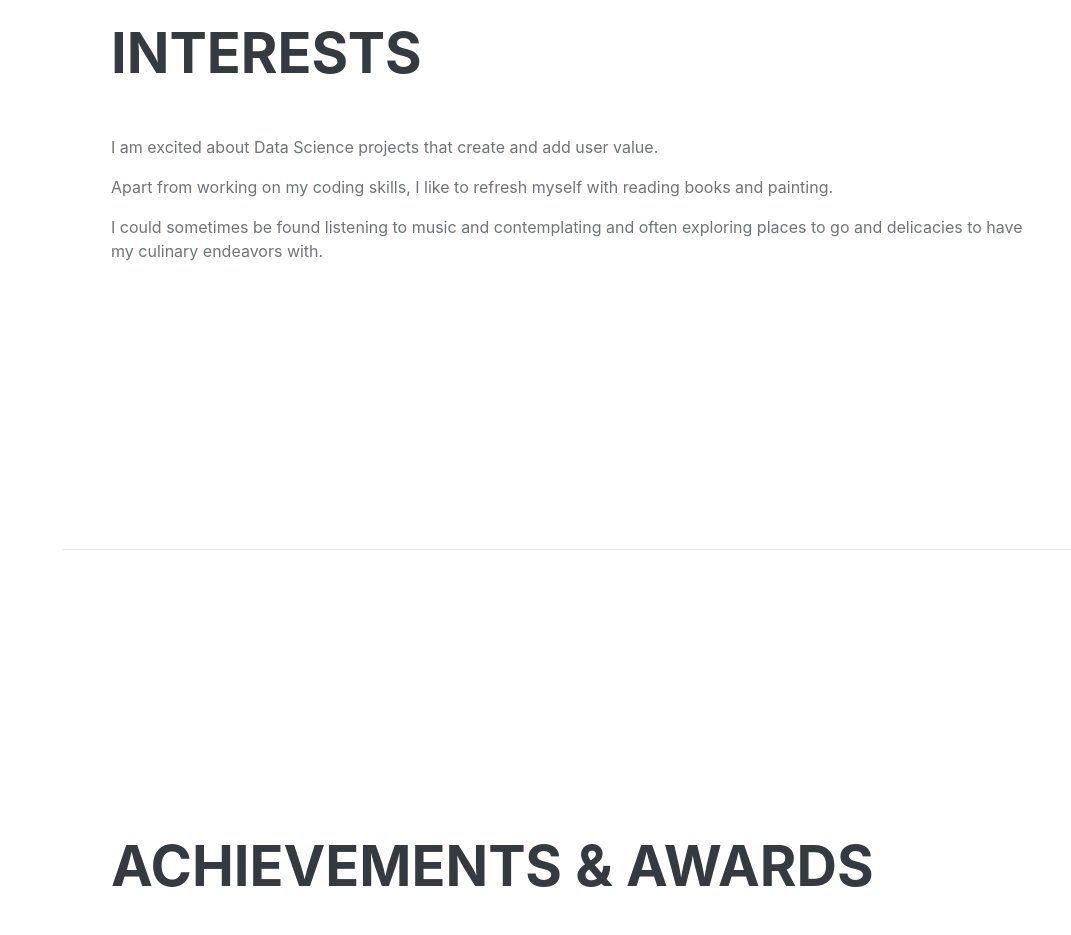
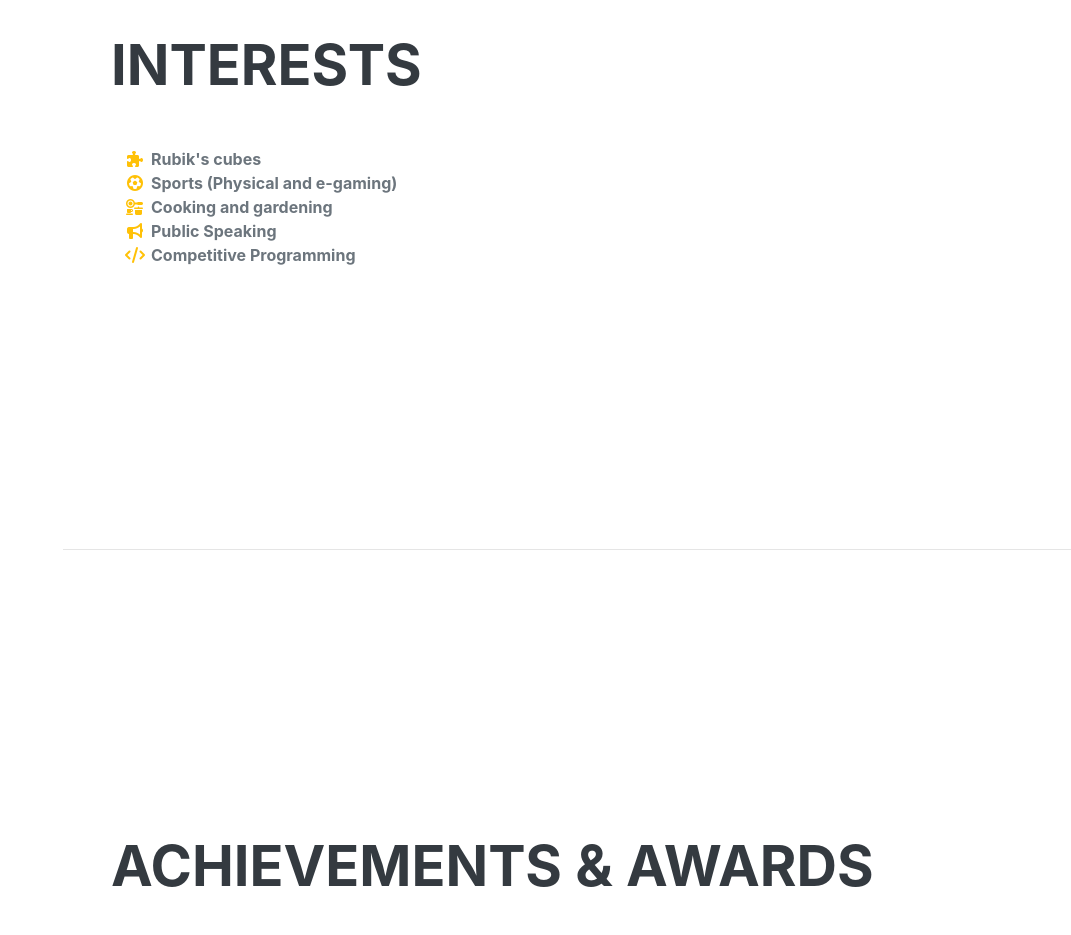
Before and after one commit to sudoShikhar/sudoShikhar.github.io, a plain HTML site: page index.html in a window 1280 px wide. Shown: the part 6040-6975 px from the top of the page, without its empty margins (209-1280 px from the left). Drawn offline with nearby package versions, Linux system fonts and the light colour scheme; a web font is replaced by a local one.

Commit message:
Interests done

```diff
--- a/index.html
+++ b/index.html
@@ -368,12 +368,28 @@
       <section class="resume-section" id="interests">
         <div class="resume-section-content">
           <h2 class="mb-5">Interests</h2>
-          <p>I am excited about Data Science projects that create and add user value.</p>
-          <p>Apart from working on my coding skills, I like to refresh myself with reading books and painting.</p>
-          <p>
-            I could sometimes be found listening to music and contemplating and often exploring places to go and delicacies to have my
-            culinary endeavors with.
-          </p>
+          <ul class="fa-ul mb-0">
+            <li>
+              <span class="fa-li"><i class="fas fa-puzzle-piece text-warning"></i></span>
+              <b>Rubik's cubes</b>
+            </li>
+            <li>
+              <span class="fa-li"><i class="fas fa-futbol text-warning"></i></span>
+              <b>Sports (Physical and e-gaming)</b>
+            </li>
+            <li>
+              <span class="fa-li"><i class="fas fa-kitchen-set text-warning"></i></span>
+              <b>Cooking and gardening</b>
+            </li>
+            <li>
+              <span class="fa-li"><i class="fas fa-bullhorn text-warning"></i></span>
+              <b>Public Speaking</b>
+            </li>
+            <li>
+              <span class="fa-li"><i class="fas fa-code text-warning"></i></span>
+              <b>Competitive Programming</b>
+            </li>
+          </ul>
         </div>
       </section>
       <hr class="m-0" />
```
